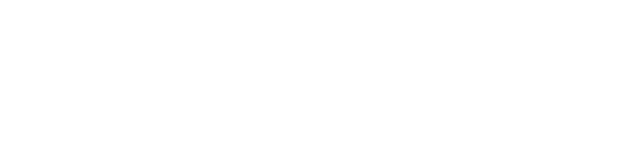
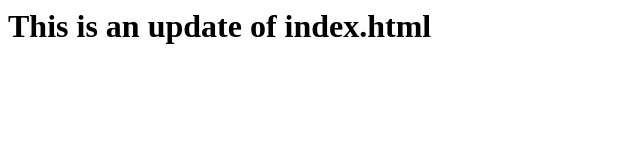
Before and after one commit to landinano/Html-tutorial-source-code, a plain HTML site: page index.html in a window 1280 px wide. Shown: the whole page, without its empty margins (0-640 px from the left). Drawn offline with Linux system fonts and the light colour scheme.

Commit message:
H1 updated in real time

```diff
--- a/index.html
+++ b/index.html
@@ -2,4 +2,8 @@
 	<header>
 		<title>This is github</title>
 	</header>
+
+	<body>
+		<h1>This is an update of index.html</h1>
+	</body>
 </html>
```
